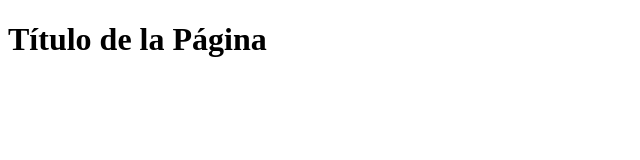
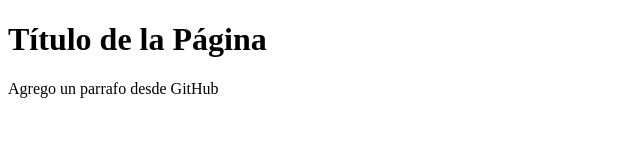
Before and after one commit to LucasGe8/Proyecto-Web-Empresa-C, a plain HTML site: page index.html in a window 1280 px wide. Shown: the whole page, without its empty margins (0-640 px from the left). Drawn offline with Linux system fonts and the light colour scheme.

Commit message:
Update index.html

```diff
--- a/index.html
+++ b/index.html
@@ -7,5 +7,6 @@
 </head>
 <body>
     <h1>Título de la Página</h1>
+    <p>Agrego un parrafo desde GitHub</p>
 </body>
 </html>
```
